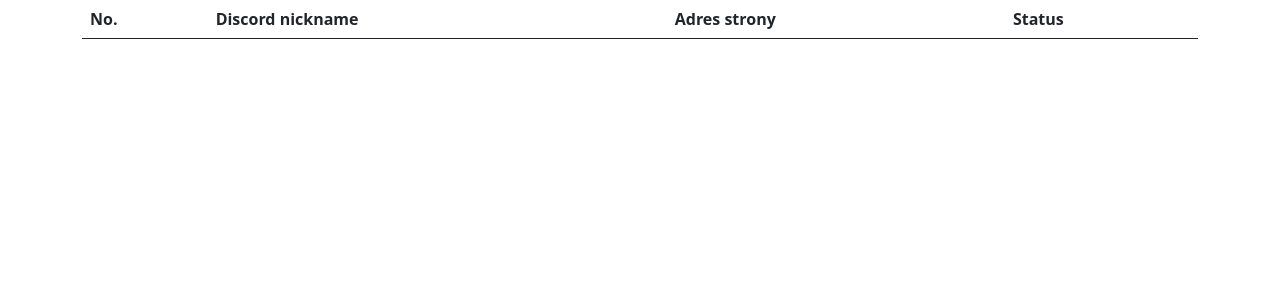
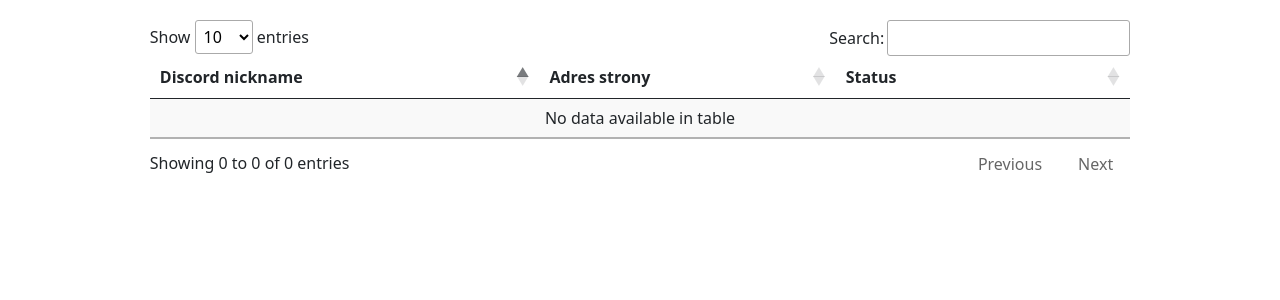
Before and after one commit to styxu2153/osiedlowy-monitoring, a Flask app: page / in a window 1280 px wide. Shown: the part 56-356 px from the top of the page. Run offline with Flask 2, Linux system fonts and the light colour scheme; data that the repository does not hold is empty; some libraries are stand-ins or nearby versions.

Commit message:
Changed table to be datatable fully sortable and searchable

```diff
--- a/flags/routes.py
+++ b/flags/routes.py
@@ -9,21 +9,14 @@ from pprint import pprint
 
 #logging.basicConfig(filename="test.log", level=logging.DEBUG)
 
-def encode_link(link: str) -> str:
-    link = link.strip()
-    link = link.split("//")
-    domain_name = link[1]
-    link[1] = str(domain_name.encode('idna').decode('utf-8'))
-    return "//".join(link)
-
 async def get_http(session: aiohttp.ClientSession, flaga):
     code = ""
     try:
         async with session.get(flaga.domain_name, timeout=3) as response:
             code = response.status
-            html = await response.text()
+            #html = await response.text()
     except:
-        code = "110"
+        code = "CONNECTION ERROR"
     return [flaga.discord_name, flaga.domain_name, code]
 
 async def gather_https():
@@ -33,13 +26,13 @@ async def gather_https():
         for flaga in flagi:
             tasks.append(get_http(session=session, flaga=flaga))
 
-        htmls = await asyncio.gather(*tasks)
-        return htmls
+        data = await asyncio.gather(*tasks)
+        return data
 
 @crontab.job(minute="*")
 def http_GET():
-    if not os.path.isfile('run_condition.txt'):
-        file_cond = open("run_condition.txt", "x")
+    if not os.path.isfile('/tmp/run_condition.txt'):
+        file_cond = open("/tmp/run_condition.txt", "x")
         logging.warning('File created!')
 
         data = asyncio.run(gather_https())
@@ -49,7 +42,7 @@ def http_GET():
             flaga.status = row[2]
             db.session.commit()
         file_cond.close()
-        os.remove('run_condition.txt')
+        os.remove('/tmp/run_condition.txt')
         logging.warning('File removed!')
     else:
         logging.warning('File  exists!')
@@ -66,9 +59,13 @@ def address_add():
 
     if form.validate_on_submit():
         discord_name = form.name.data
-        domain_link = "http://" + form.domain_name.data
+        domain_name = form.domain_name.data
+        if "http://" in domain_name or "https://" in domain_name:
+            domain_name = domain_name
+        else:
+            domain_name = "http://" + domain_name
 
-        new_address = Flaga(discord_name=discord_name, domain_name=domain_link)
+        new_address = Flaga(discord_name=discord_name, domain_name=domain_name)
         db.session.add(new_address)
         db.session.commit()
         flash('Registered website successfully!')
--- a/templates/base.html
+++ b/templates/base.html
@@ -4,15 +4,24 @@
 <head>
 
 <link href="https://cdn.jsdelivr.net/npm/bootstrap@5.0.2/dist/css/bootstrap.min.css" rel="stylesheet" integrity="sha384-EVSTQN3/azprG1Anm3QDgpJLIm9Nao0Yz1ztcQTwFspd3yD65VohhpuuCOmLASjC" crossorigin="anonymous">
+<link href="https://cdnjs.cloudflare.com/ajax/libs/twitter-bootstrap/5.0.1/css/bootstrap.min.css" rel="stylesheet" integrity="sha384-EVSTQN3/azprG1Anm3QDgpJLIm9Nao0Yz1ztcQTwFspd3yD65VohhpuuCOmLASjC" crossorigin="anonymous">
+<link rel="stylesheet" type="text/css" href="https://cdn.datatables.net/v/bs5/dt-1.11.4/datatables.min.css"/>
+{% block application_style %}
 <style>
   a {
     text-decoration: none;
     color: inherit;
   }
+
+  #flagsTable_filter {
+  margin-top: 20px;
+  }
+  #flagsTable_length {
+    margin-top: 20px;
+  }
 </style>
-{% block application_style %}{% endblock %}
+{% endblock %}
 
-<script src="https://cdn.jsdelivr.net/npm/bootstrap@5.0.2/dist/js/bootstrap.bundle.min.js" integrity="sha384-MrcW6ZMFYlzcLA8Nl+NtUVF0sA7MsXsP1UyJoMp4YLEuNSfAP+JcXn/tWtIaxVXM" crossorigin="anonymous"></script>
 </head>
 <body>
     <nav class="navbar navbar-expand-lg navbar-light bg-light">
@@ -47,7 +56,10 @@
             {% block application_content %}{% endblock %}
     </div>
 
-
+<script src="https://code.jquery.com/jquery-3.5.1.min.js" integrity="sha256-9/aliU8dGd2tb6OSsuzixeV4y/faTqgFtohetphbbj0=" crossorigin="anonymous"></script>
+<script src="https://cdn.jsdelivr.net/npm/bootstrap@5.0.2/dist/js/bootstrap.bundle.min.js" integrity="sha384-MrcW6ZMFYlzcLA8Nl+NtUVF0sA7MsXsP1UyJoMp4YLEuNSfAP+JcXn/tWtIaxVXM" crossorigin="anonymous"></script>
+<script type="text/javascript" src="https://cdn.datatables.net/v/bs5/dt-1.11.4/datatables.min.js"></script>
+{% block application_scripts %}{% endblock %}
 </body>
 </html>
 {% endblock %}
--- a/templates/index.html
+++ b/templates/index.html
@@ -1,14 +1,21 @@
 {% extends "base.html" %}
 
+{% block application_styles %}
+{{super()}}
+<style>
+
+</style>
+{% endblock %}
 
 {% block application_content %}
-    <table class="table table-hover">
+    <!--<h4 style="margin-left: 8px; margin-top: 5px;">Zawisło {{ flagi|length }} flag!</h4>-->
+    <div class="container" style="width: 90%;">
+      <table id="flagsTable" class="table display dataTable" style="display: none;">
         <thead>
           <tr>
-          <th>No.</th>
-          <th>Discord nickname</th>
-          <th>Adres strony</th>
-          <th>Status</th>
+            <th >Discord nickname</th>
+            <th >Adres strony</th>
+            <th >Status</th>
           </tr>
         </thead>
         <tbody>
@@ -17,4 +24,14 @@
           {% endfor %}
         </tbody>
       </table>
+    </div>
 {% endblock %}
+
+{% block application_scripts %}
+<script type="text/javascript">
+$(document).ready(function() {
+    $('#flagsTable').DataTable();
+    $('#flagsTable').show();
+});
+</script>
+{% endblock %}
```
Also changed, not shown: templates/_link.html (+3 -4 lines). Lines whose indentation alone changed are shown as unchanged.
